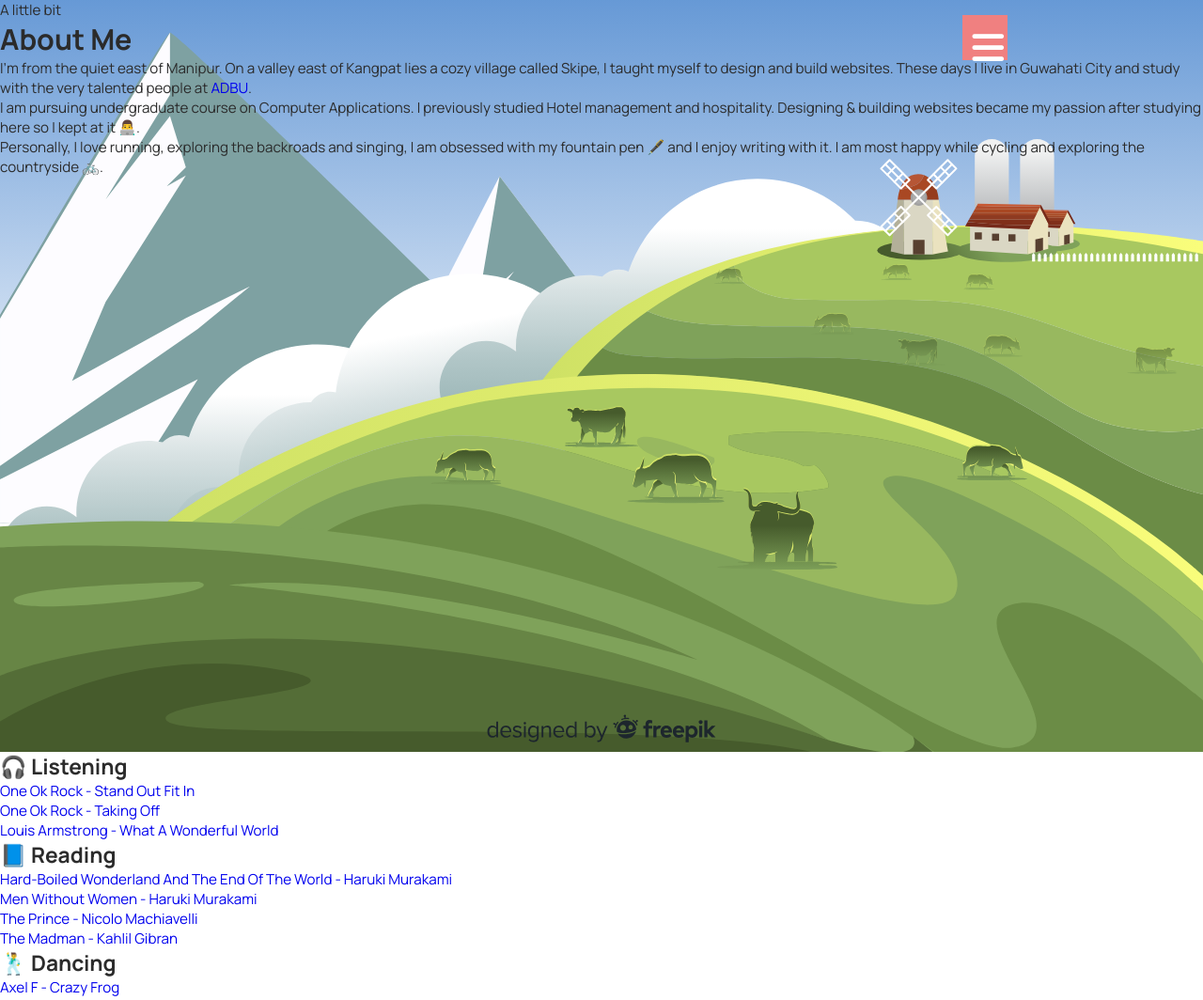
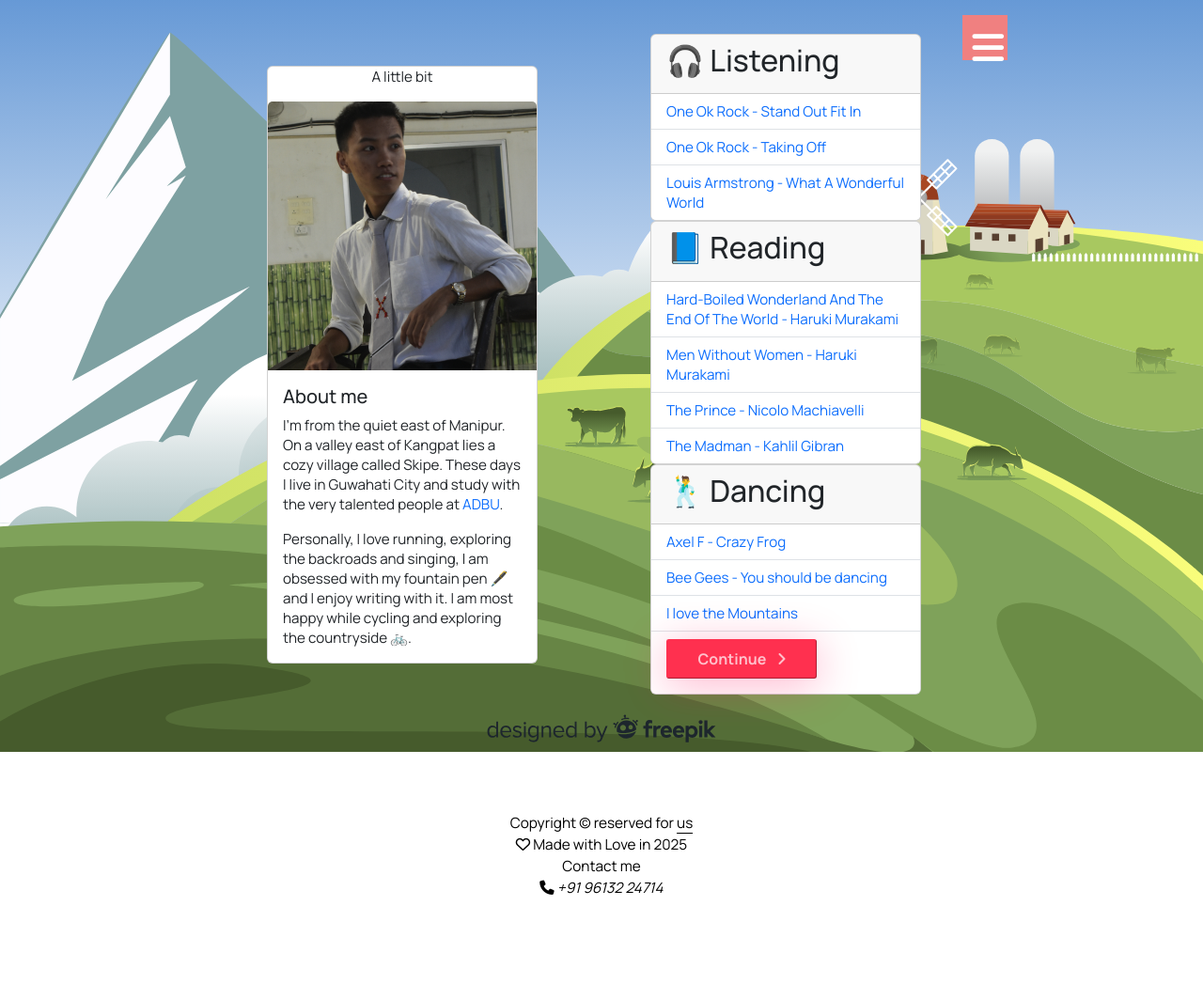
Before and after one commit to jc46ice/ToMyTurtle, a plain HTML site: page pages/about.html in a window 1280 px wide. Shown: the top 1064 px of the page at 94% size. After the commit the page ends 982 px from the top, so only its background shows below. Drawn offline with nearby package versions, Linux system fonts and the light colour scheme.

Commit message:
updated about page

```diff
--- a/css/responsive.css
+++ b/css/responsive.css
@@ -228,6 +228,12 @@
         color: #2b2b2b;
     }
 
+    .hero.about {
+        height: 100vh;
+        padding-top: 4.5vh;
+        padding-left: 5rem;
+    }
+
     .myBtn {
         font-size: 1rem;
         min-width: 10rem;
--- a/css/style.css
+++ b/css/style.css
@@ -152,6 +152,18 @@ nav ul li a:hover {
     font-weight: bold;
 }
 
+.hero.about {
+    line-height: normal;
+    height: 150vh;
+    padding-top: 7vh;
+    padding-left: 4rem;
+    overflow: hidden;
+}
+
+.hero.about a {
+    text-decoration: none;
+}
+
 .myBtn {
     font-size: 1rem;
     font-weight: bold;
@@ -232,6 +244,15 @@ nav ul li a:hover {
     overflow: hidden;
 }
 
+.row img {
+    width: 100%;
+    height: auto;
+    aspect-ratio: 1/1;
+    object-fit: cover;
+    object-position: center;
+    transition: 0.6s;
+    -webkit-transition: 0.6s;
+}
 
 .more img {
     width: 100%;
@@ -292,42 +313,3 @@ footer .social a {
     color: #000;
     margin-left: 1vw;
 }
-
-/* for letter and gallery html */
-.section {
-    max-height: fit-content;
-    width: 100vw;
-    /* background: url(../images/pic3.jpg) no-repeat center; */
-    /* background-size: cover !important; */
-    background: pink;
-    position: relative;
-    z-index: 1;
-    padding-top: 20vh;
-}
-
-.section:before {
-    background: linear-gradient(to bottom, rgba(0, 0, 0, 0.15), rgba(0, 0, 0, 0.4));
-}
-
-.paper {
-    z-index: 99;
-    /* background: #f8f8ba; */
-    background-color: rgb(243, 237, 153);
-    /* Fallback color */
-    background-color: rgba(243, 237, 153, 0.4);
-    /* Black w/opacity/see-through */
-    border: 3px solid #f1f1f1;
-    border-radius: 3px;
-    max-height: fit-content;
-    max-width: fit-content;
-    margin-left: 3vw;
-    margin-right: 3vw;
-    margin-bottom: 2vw;
-    padding-left: 3vw;
-    padding-right: 3vw;
-}
-
-.paper .text {
-    color: #000;
-    padding-bottom: 1rem;
-}
--- a/pages/about.html
+++ b/pages/about.html
@@ -16,6 +16,12 @@
         rel="stylesheet">
     <link href="https://fonts.googleapis.com/css2?family=Silkscreen:wght@400;700&display=swap" rel="stylesheet">
     <link href="https://fonts.googleapis.com/css2?family=Shadows+Into+Light&display=swap" rel="stylesheet">
+
+
+    <!--Bootstrap css-->
+    <link href="https://cdn.jsdelivr.net/npm/bootstrap@5.3.3/dist/css/bootstrap.min.css" rel="stylesheet"
+        integrity="sha384-QWTKZyjpPEjISv5WaRU9OFeRpok6YctnYmDr5pNlyT2bRjXh0JMhjY6hW+ALEwIH" crossorigin="anonymous">
+
 
     <!--CSS Stylesheets-->
     <link rel="stylesheet" href="../css/global.css">
@@ -52,64 +58,89 @@
     </header>
     <!--header section-->
 
-    <div class=" hero">
-        <div class="col-xs-12 col-sm-6">
-            <p>A little bit</p>
-            <h1>About Me</h1>
-            <p>I'm from the quiet east of Manipur. On a valley east of Kangpat lies a cozy village called Skipe,
-                I taught myself to
-                design and build websites. These days I live in Guwahati City and study with the very
+    <div class="hero about">
+        <div class="row justify-content-center align-items-center">
+            <div class="col-sm-4 col-md-4 col-lg-4 me">
+                <div class="card" style="width: 18rem;">
+                    <p style="text-align: center;">A little bit</p>
+                    <img src="../images/me.JPG" class="card-img-top" alt="...">
+                    <div class="card-body">
+                        <h5 class="card-title">About me</h5>
+                        <p class="card-text">I'm from the quiet east of Manipur. On a valley east of Kangpat lies a cozy
+                            village called Skipe.
+                            These days I live in Guwahati City and study with the very
                             talented people at <a href="https://www.dbuniversity.ac.in/">ADBU</a>.</p>
-
-            <p>I am pursuing undergraduate course on Computer Applications. I previously studied Hotel
-                management and hospitality. Designing & building websites became my passion after studying here
-                so I
-                kept at it 👨‍💻.</P>
-
-            <p>Personally, I love running, exploring the backroads and singing, I am obsessed with my fountain
+                        <p class="card-text">Personally, I love running, exploring the backroads and singing, I am
+                            obsessed
+                            with my fountain
                             pen 🖋️ and I enjoy writing with it. I am most
                             happy while cycling and exploring the countryside 🚲️.</p>
 
                     </div>
-
-
+                </div>
             </div>
 
-    <div class=" about">
-        <div class="col-xs-12 col-sm-4">
+            <div class="col-sm-4 col-md-4 col-lg-4 hobby">
+                <div class="card" style="width: 18rem;">
+                    <div class="card-header">
                         <h2>🎧 Listening</h2>
-            <ul>
-                <li><a href="https://youtu.be/IGInsosP0Ac?si=ZATBa9-fMkANOPI-" target="_blank" rel="noopener">One Ok
+                    </div>
+                    <ul class="list-group list-group-flush">
+                        <li class="list-group-item"><a href="https://youtu.be/IGInsosP0Ac?si=ZATBa9-fMkANOPI-"
+                                target="_blank" rel="noopener">One Ok
                                 Rock - Stand Out Fit In</a></li>
-                <li><a href="https://youtu.be/_1NU-YkY3dk?si=N8N2XzYsNe5Ptqb0" target="_blank" rel="noopener">One Ok
+                        <li class="list-group-item"><a href="https://youtu.be/_1NU-YkY3dk?si=N8N2XzYsNe5Ptqb0"
+                                target="_blank" rel="noopener">One Ok
                                 Rock - Taking Off</a></li>
-                <li><a href="https://youtu.be/rBrd_3VMC3c?si=uLSkp7VKTXhD_eZz" target="_blank" rel="noopener">Louis
+                        <li class="list-group-item"><a href="https://youtu.be/rBrd_3VMC3c?si=uLSkp7VKTXhD_eZz"
+                                target="_blank" rel="noopener">Louis
                                 Armstrong - What A Wonderful World</a></li>
                     </ul>
                 </div>
-        <div class="col-xs-12 col-sm-4">
+                <div class="card" style="width: 18rem;">
+                    <div class="card-header">
                         <h2>📘 Reading</h2>
-            <ul>
-                <li><a href="https://amzn.in/d/9DycrT2" target="_blank" rel="noopener">Hard-Boiled Wonderland
+                    </div>
+                    <ul class="list-group list-group-flush">
+                        <li class="list-group-item"><a href="https://amzn.in/d/9DycrT2" target="_blank"
+                                rel="noopener">Hard-Boiled Wonderland
                                 And The End Of The World - Haruki Murakami</a></li>
-                <li><a href="https://amzn.in/d/fcJgY20" target="_blank" rel="noopener">Men Without Women -
+                        <li class="list-group-item"><a href="https://amzn.in/d/fcJgY20" target="_blank"
+                                rel="noopener">Men
+                                Without Women -
                                 Haruki Murakami</a></li>
-                <li><a href="https://amzn.in/d/iH0gVHP" target="_blank" rel="noopener">The Prince - Nicolo
+                        <li class="list-group-item"><a href="https://amzn.in/d/iH0gVHP" target="_blank"
+                                rel="noopener">The
+                                Prince - Nicolo
                                 Machiavelli</a></li>
-                <li><a href="https://gutenberg.net.au/ebooks05/0500601h.html" target="_blank" rel="noopener">The
+                        <li class="list-group-item"><a href="https://gutenberg.net.au/ebooks05/0500601h.html"
+                                target="_blank" rel="noopener">The
                                 Madman - Kahlil Gibran</a></li>
                     </ul>
                 </div>
-        <div class="col-xs-12 col-sm-4">
+                <div class="card" style="width: 18rem;">
+                    <div class="card-header">
                         <h2>🕺 Dancing</h2>
-            <ul>
-                <li><a href="https://youtu.be/k85mRPqvMbE?si=7cgDuG4j-ot3tlaP" target="_blank" rel="noopener">Axel F
+                    </div>
+                    <ul class="list-group list-group-flush">
+                        <li class="list-group-item"><a href="https://youtu.be/k85mRPqvMbE?si=7cgDuG4j-ot3tlaP"
+                                target="_blank" rel="noopener">Axel F
                                 - Crazy Frog</a></li>
-                <li><a href="https://youtu.be/s4sLZOmrvEs?si=_ZRUjJ3mC7yUJvht" target="_blank" rel="noopener">Bee
+                        <li class="list-group-item"><a href="https://youtu.be/s4sLZOmrvEs?si=_ZRUjJ3mC7yUJvht"
+                                target="_blank" rel="noopener">Bee
                                 Gees - You should be dancing</a></li>
-                <li><a href="https://youtu.be/mmjbF3A30eQ?si=EEQIRU8cLfdI4mcN" target="_blank" rel="noopener">I
+                        <li class="list-group-item"><a href="https://youtu.be/mmjbF3A30eQ?si=EEQIRU8cLfdI4mcN"
+                                target="_blank" rel="noopener">I
                                 love the Mountains</a></li>
+                        <li class="list-group-item"> <a href="../heart/heart.html" role="button"
+                                class="btn myBtn btn-primary btn-sm">Continue <span
+                                    class="fa-solid fa-angle-right"></span></a></li>
                     </ul>
+
+                </div>
+            </div>
+
+        </div>
     </div>
     </div>
 
```
Also changed, not shown: index.html (+8 -8 lines), images/me.JPG (added). Lines whose indentation alone changed are shown as unchanged.
